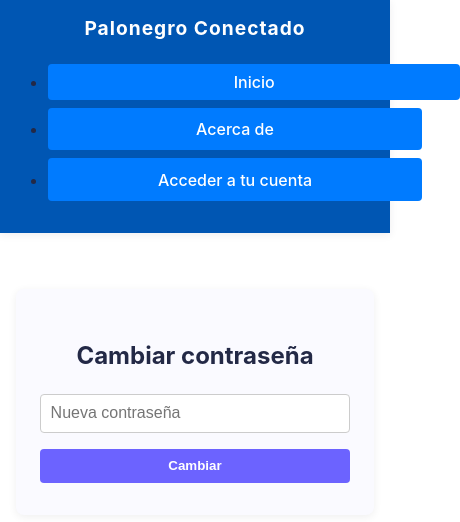
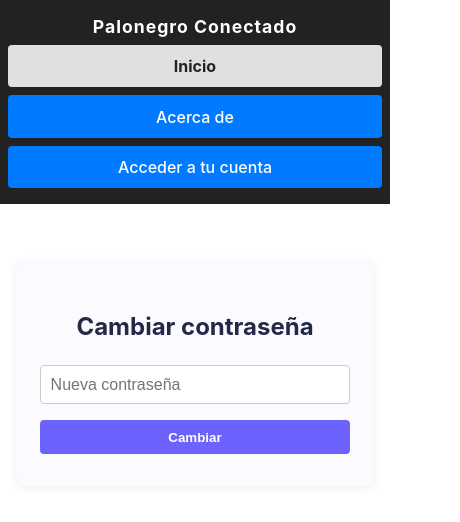
Before and after one commit to j2csolver/palonegro-conectado, a React (Create React App) app in the folder frontend/: page /cambiar-password in a window 390 px wide. Shown: the top 522 px of the page, 460 px wide, since content can reach past the window. Built offline with nearby package versions, Linux system fonts and the light colour scheme.

Commit message:
Hacer responsive el navbar

```diff
--- a/frontend/src/components/Navbar.module.css
+++ b/frontend/src/components/Navbar.module.css
@@ -2,13 +2,13 @@
   display: flex;
   justify-content: space-between;
   align-items: center;
-  background: #0056b3;
-  padding: 1rem 2rem;
-  box-shadow: 0 2px 8px rgba(35, 41, 70, 0.08);
+  background: #222;
+  padding: 0.7rem 2rem;
+  min-height: 60px;
 }
 
 .brand {
-  font-size: 1.6rem;
+  font-size: 1.3rem;
   font-weight: bold;
   color: #fff;
   letter-spacing: 1px;
@@ -16,32 +16,14 @@
 
 .links {
   display: flex;
-  gap: 1.5rem;
+  gap: 1rem;
+  list-style: none;
+  margin: 0;
+  padding: 0;
   align-items: center;
 }
 
-a {
-  color: #fff;
-  text-decoration: none;
-  font-weight: 500;
-  font-size: 1rem;
-  padding: 0.5rem 1rem;
-  border-radius: 4px;
-  transition: background 0.2s, color 0.2s;
-}
-
-a:hover, .active {
-  background: #fff;
-  color: #007bff;
-}
-
-/* Estilos para enlaces en .links */
 .links a,
-.links a:visited,
-.links a:active,
-.links a:focus,
-.links a:hover,
-.links .active,
 .links button {
   display: inline-block;
   text-decoration: none !important;
@@ -58,16 +40,20 @@ a:hover, .active {
   transition: background 0.2s, color 0.2s;
 }
 
-/* Hover/focus para todos los botones/enlaces */
+.links .active {
+  background: #e0e0e0 !important;
+  color: #222 !important;
+  font-weight: bold;
+}
+
 .links a:hover,
 .links a:focus,
 .links button:hover,
 .links button:focus {
-  background: #87a7e8 !important;
+  background: #0056b3 !important;
   color: #fff !important;
 }
 
-/* Botón de cerrar sesión igual a los demás */
 .logout {
   background: #007bff !important;
   color: #fff !important;
@@ -93,7 +79,7 @@ a:hover, .active {
     padding: 1rem 0.5rem;
   }
   .brand {
-    font-size: 1.2rem;
+    font-size: 1.1rem;
     margin-bottom: 0.5rem;
     text-align: center;
   }
@@ -103,7 +89,9 @@ a:hover, .active {
     width: 100%;
     align-items: stretch;
   }
-  .links a, .logout {
+  .links a,
+  .links button,
+  .logout {
     width: 100%;
     text-align: center;
     padding: 0.7rem 0;
```
